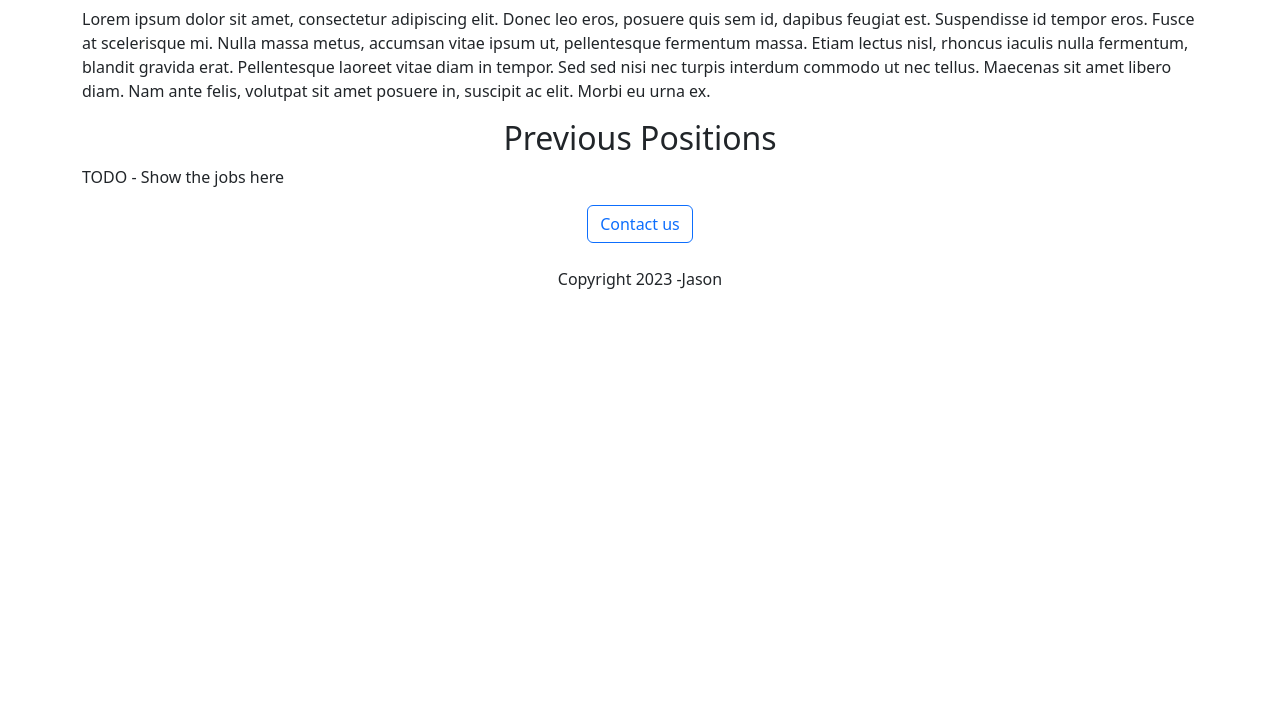
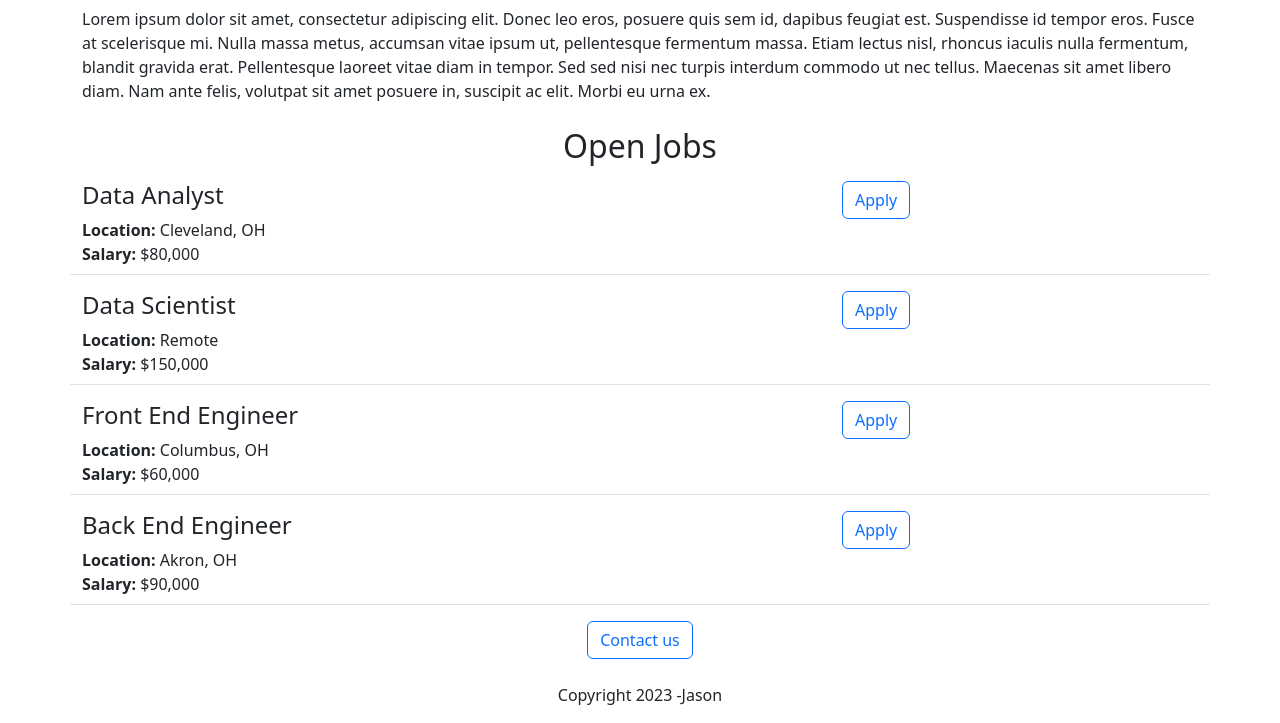
Before and after one commit to J-Anthony/test-webapp-replit, a Flask app: page / in a window 1280 px wide. Shown: the part 506-1229 px from the top of the page. Before the commit the page ends 795 px from the top, so only its background shows below. Run offline with Flask 2, Linux system fonts and the light colour scheme.

Commit message:
json, jobs at bottom

```diff
--- a/app.py
+++ b/app.py
@@ -1,10 +1,44 @@
-from flask import Flask, render_template
+from flask import Flask, render_template, jsonify
 
 app = Flask(__name__)
 
+JOBS = [
+  {
+    'id': 1,
+    'title': 'Data Analyst',
+    'location': 'Cleveland, OH',
+    'salary': '$80,000'
+  },
+  {
+    'id': 2,
+    'title': 'Data Scientist',
+    'location': 'Remote',
+    'salary': '$150,000'
+  },
+  {
+    'id': 3,
+    'title': 'Front End Engineer',
+    'location': 'Columbus, OH',
+    'salary': '$60,000'
+  },
+  {
+    'id': 4,
+    'title': 'Back End Engineer',
+    'location': 'Akron, OH',
+    'salary': '$90,000'
+  },
+]
+
+
 @app.route("/")
 def hello_world():
-  return render_template('home.html')
+  return render_template('home.html', jobs=JOBS)
+
+
+@app.route("/jobs")
+def list_jobs():
+  return jsonify(JOBS)
+
 
 if __name__ == "__main__":
   app.run(host='0.0.0.0', debug=True)
--- a/templates/home.html
+++ b/templates/home.html
@@ -13,12 +13,16 @@
       <h2 class="text-center">About Jason</h2>
       <p>
         Lorem ipsum dolor sit amet, consectetur adipiscing elit. Donec leo eros, posuere quis sem id, dapibus feugiat est. Suspendisse id tempor eros. Fusce at scelerisque mi. Nulla massa metus, accumsan vitae ipsum ut, pellentesque fermentum massa. Etiam lectus nisl, rhoncus iaculis nulla fermentum, blandit gravida erat. Pellentesque laoreet vitae diam in tempor. Sed sed nisi nec turpis interdum commodo ut nec tellus. Maecenas sit amet libero diam. Nam ante felis, volutpat sit amet posuere in, suscipit ac elit. Morbi eu urna ex.
+      <h2 class="text-center mt-2 mt-4">Open Jobs</h2>
       </p>
-      <h2 class="text-center">Previous Positions</h2>
-      <p>TODO - Show the jobs here</p>
+          {% for job in jobs %}
+            {% include 'jobitem.html' %}
+          {% endfor %}
       <div class="text-center">
+        <p></p>
       <button class="btn btn-outline-primary">Contact us</button>
         <p class="mt-4"> Copyright 2023 -Jason</p>
       </div>
+    </div>
     </body>
 </html>
--- /dev/null
+++ b/templates/jobitem.html
@@ -0,0 +1,18 @@
+<div class="border-bottom row" style="margin-bottom:16px;padding-bottom:8px;">
+  <div class="col-8">
+    <h4 class='margin-bottom:4px'>
+      {{job['title']}}
+    </h4>
+    <div>
+      <b>Location: </b> {{job['location']}}
+    </div>
+    {% if 'salary' in job %}
+    <div>
+      <b>Salary: </b> {{job['salary']}}
+    </div>
+    {% endif %}
+  </div>
+  <div class="col-4">
+    <button class="btn btn-outline-primary">Apply</button>
+  </div>
+</div>
```
